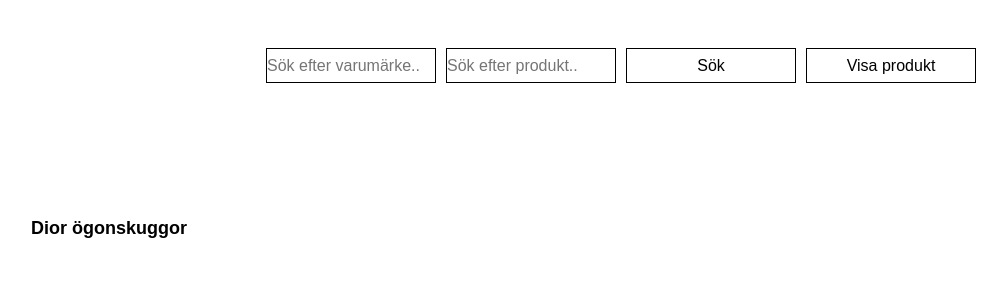
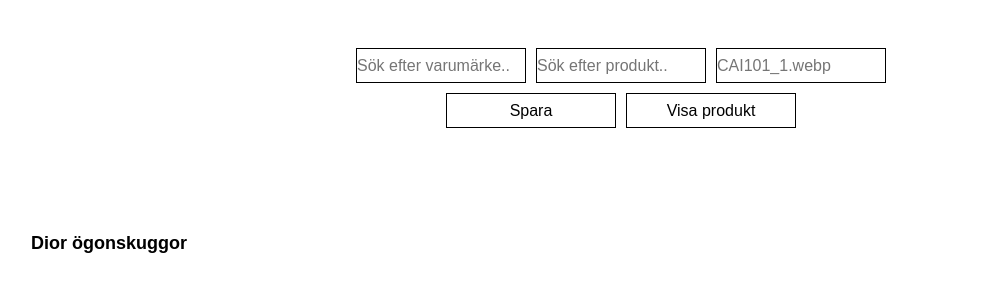
Before and after one commit to LisaKarnerfors/Kommunikation-med-Web-API, a website: page client/index.html in a window 1280 px wide. Shown: the part 87-378 px from the top of the page, without its empty margins (19-1026 px from the left). Drawn offline with Linux system fonts and the light colour scheme; no server answers.

Commit message:
Update code

```diff
--- a/client/index.html
+++ b/client/index.html
@@ -19,15 +19,18 @@
     <div class="container">
       <input id="brandName" type="text" placeholder="Sök efter varumärke.." name="brand" required>
       <input id="productName" type="text" placeholder="Sök efter produkt.." name="productName" required>
-      <input id= "saveBtn" type="submit" value="Sök">
+
+      <input type="url" name="url" id="image" placeholder="CAI101_1.webp" pattern="CAI101_1.webp" size="30" required>
+    </div>
+
+    <div class="btnContainer">
+      <input id= "saveBtn" type="submit" value="Spara">
       <input id= "productBtn" type="submit" value="Visa produkt">
     </div>
 
-    <div id="makeupData">
-
     </div>
 
-    <div id="loadApi">
+    <div id="makeupData">
 
     </div>
 
--- a/client/logic.js
+++ b/client/logic.js
@@ -2,6 +2,7 @@
    await loadProducts()
    await getExternalApi()
 }
+
 
 const loadProducts = async (event) => {
 
@@ -75,10 +76,12 @@
     try {
         let brand = document.getElementById("brandName").value
         let product = document.getElementById("productName").value
+        let img = document.getElementById("image").value
 
         const newProduct = {
             brandName: brand,
-            productName: product
+            productName: product,
+            image: img
         }
         console.log(newProduct)
 
--- a/client/style.css
+++ b/client/style.css
@@ -41,6 +41,13 @@
     justify-content: center;
 }
 
+.btnContainer {
+    display: flex;
+    flex-direction: row;
+    align-items: center;
+    justify-content: center;
+}
+
 #makeupData {
     display: flex;
     flex-direction: row;
@@ -48,6 +55,7 @@
     justify-content: center;
     margin-top: 50px;
     margin-bottom: 30px;
+    flex-wrap: wrap
 }
 
 #makeupApi {
@@ -71,7 +79,7 @@
     padding-bottom: 10px;
 }
 
-#saveBtn, #brandName, #productName, #productBtn {
+#saveBtn, #brandName, #productName, #productBtn, #image {
     display: flex;
     flex-direction: row-reverse;
     justify-content: center;
--- a/index.js
+++ b/index.js
@@ -49,11 +49,11 @@
   }
 })
 
-
 app.post("/api/products", (req, res) => {
   try {
     productList.push({...req.body, ...{id: nanoid()}})
-    res.json("Söker efter produkt!")
+    console.log(productList)
+    res.json("Ny produkt tillagd!")
   } catch (err) {
     console.error(err)
   }
```
Also changed, not shown: client/assets/CAI101_1.webp (added), 1 other file.
